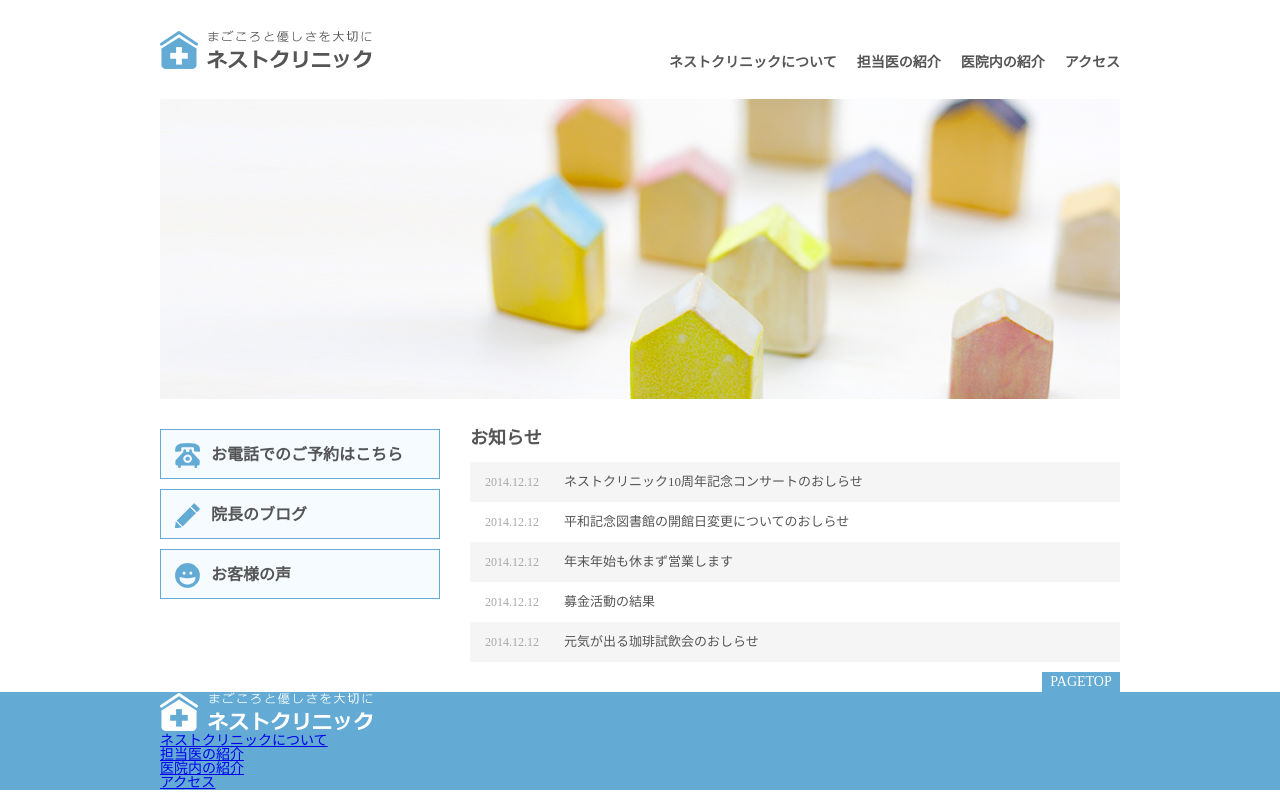
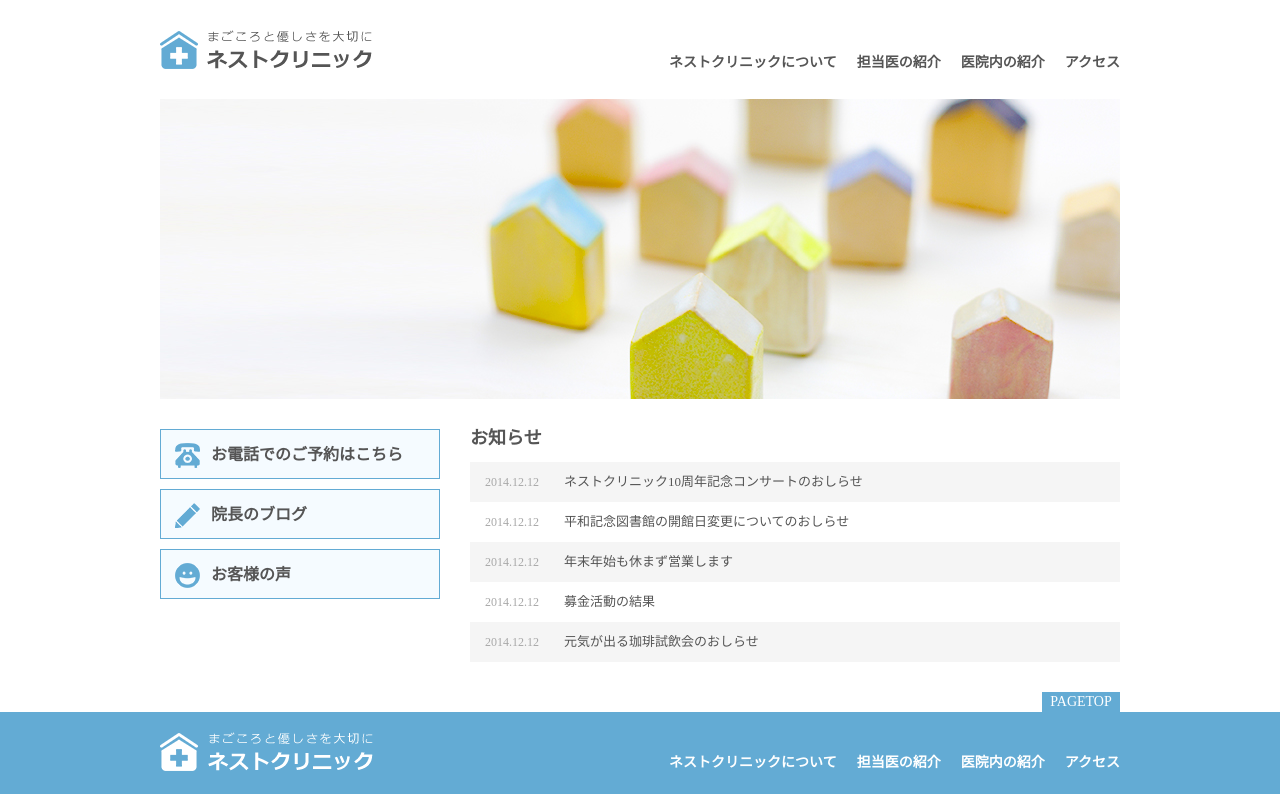
Before and after one commit to takuyakt/HTML-CSS-udemy, a plain HTML site: page index.html in a window 1280 px wide. Drawn offline with Linux system fonts and the light colour scheme.

Commit message:
code footer css.

```diff
--- a/index.html
+++ b/index.html
@@ -86,6 +86,7 @@
 			<li><a href="#">アクセス</a></li>
 			<div class="clearfix"></div>
 		</ul>
+		<div class="clearfix"></div>
 	</div>
 </footer>
 <!--　footer ここまで -->
--- a/style.css
+++ b/style.css
@@ -72,7 +72,7 @@ body {
 div#wrapper {
 	width: 960px ;
 	height: auto;
-	margin: 0 auto
+	margin: 0 auto;
 }
 
 
@@ -206,13 +206,14 @@ footer {
 	width: 100%;
 	height: auto;
 	background-color: #63abd4;
-	margin-top: 30px;
+	margin-top: 50px;
 }
 
 div#footer_inner {
 	width: 960px;
 	margin: 0 auto;
 	position: relative;
+	padding: 20px 0;
 }
 p#pagetop a{
 	width: 78px;
@@ -227,3 +228,24 @@ p#pagetop a{
 	top: -20px;
 	right: 0;
 }
+
+p#footer_logo {
+	float: left;
+}
+
+footer ul {
+	float: right;
+	margin-top: 24px;
+}
+
+footer ul li{
+	float: left;
+	margin-left: 20px;
+}
+
+footer ul li a{
+	color: white;
+	font-size: 14px;
+	font-weight: bold;
+	text-decoration: none;
+}
```
